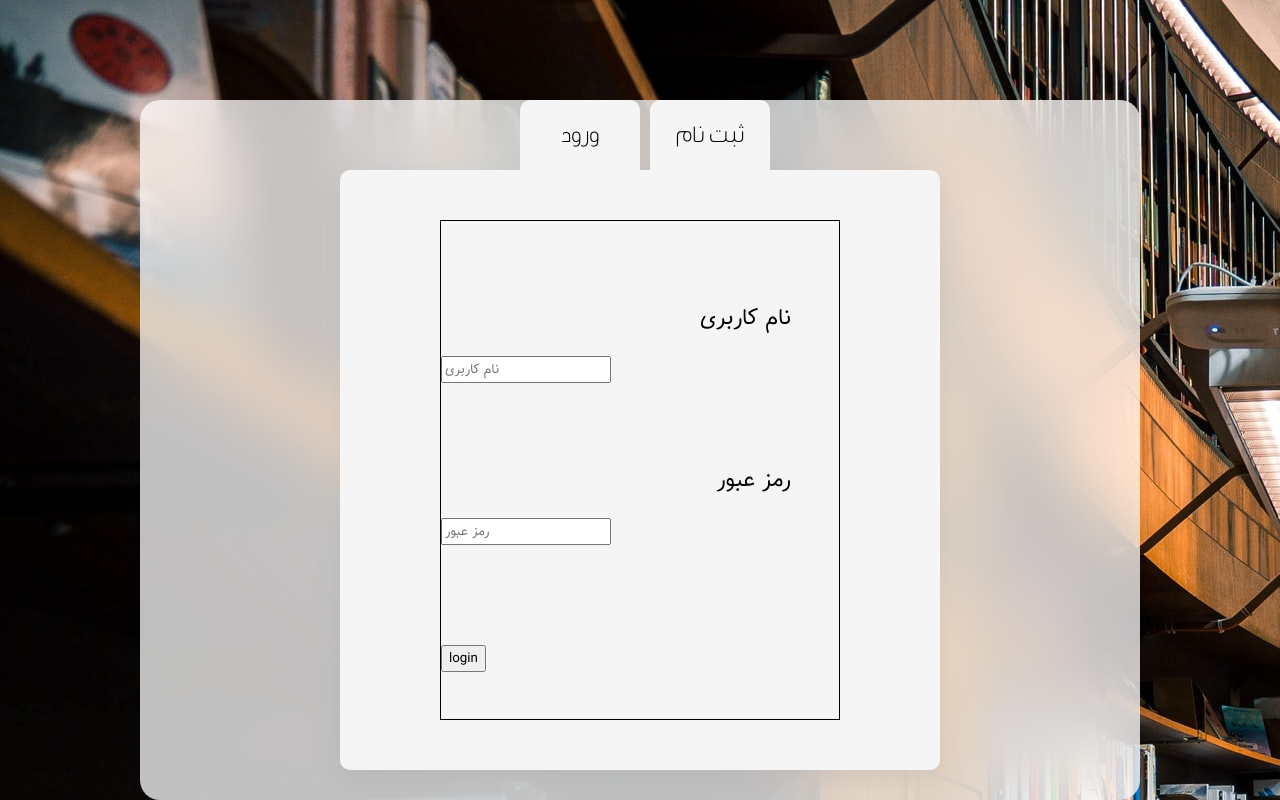
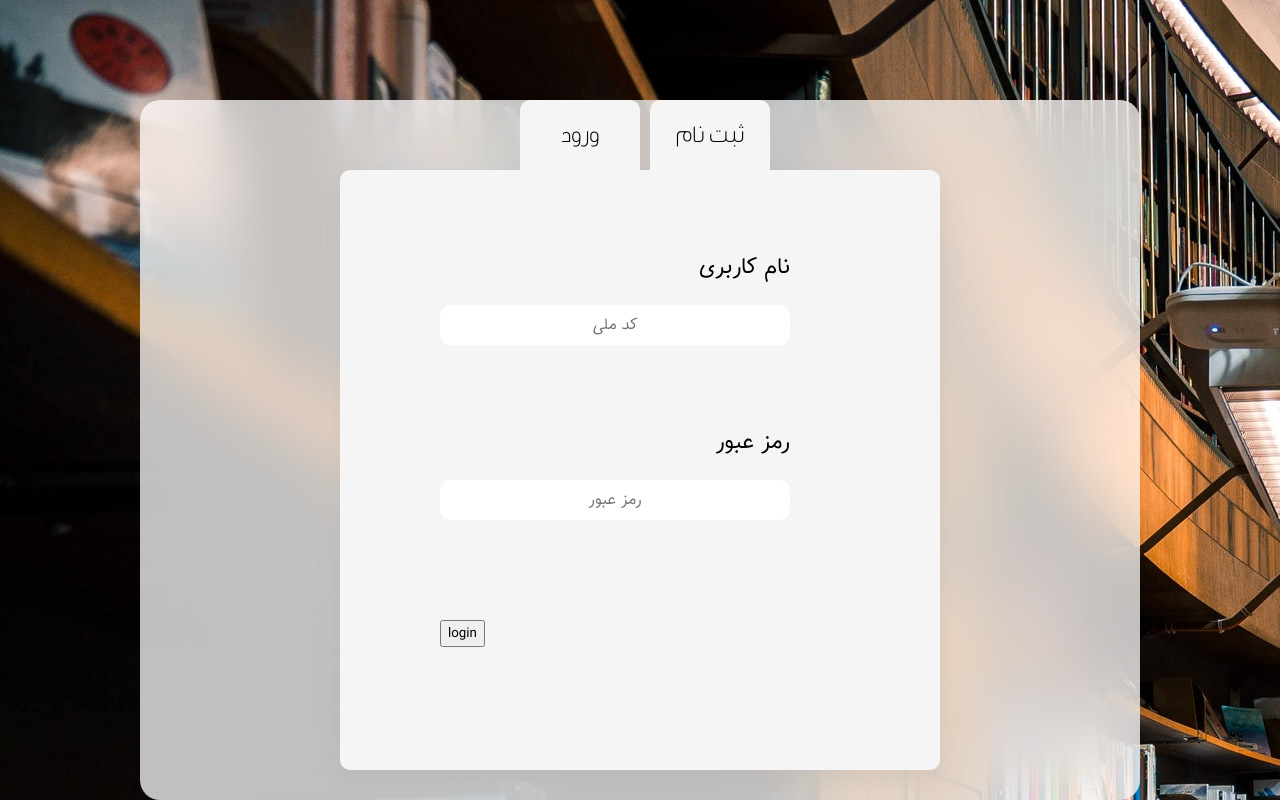
Before and after one commit to alivarastepour/LMS, a React (Create React App) app in the folder front-end/: page / in a window 1280 px wide. Built offline with nearby package versions, Linux system fonts and the light colour scheme; the HTML template or start-up script is replaced by a standard one.

Commit message:
code cleanup

```diff
--- a/front-end/src/Components/Sign-in/Sign-in.js
+++ b/front-end/src/Components/Sign-in/Sign-in.js
@@ -6,11 +6,11 @@ const SignIn = () => {
             <Content>
                 <div className="flex-item label">نام کاربری</div>
                 <div className="flex-item input">
-                    <input type='text' placeholder="نام کاربری"/>
+                    <input className="inp" type='text' placeholder="کد ملی"/>
                 </div>
                 <div className="flex-item label" >رمز عبور</div>
                 <div className="flex-item input">
-                    <input type='password' placeholder="رمز عبور"/>
+                    <input className="inp" type='password' placeholder="رمز عبور"/>
                 </div>
                 <div className="flex-item submit">
                     <button>login</button>
--- a/front-end/src/Components/Sign-in/sign-in.styles.js
+++ b/front-end/src/Components/Sign-in/sign-in.styles.js
@@ -7,12 +7,14 @@ export const Wrapper = styled.div`
     background-color: #F5F5F5;
     box-shadow: rgba(149, 157, 165, 0.2) 0px 8px 24px;
     border-radius: 10px;
-    padding-top: 50px;
+    /* padding-top: 50px; */
 `;
 
 export const Content = styled.div`
     max-width: 400px;
     height: 500px;
     margin: auto;
-    border: 1px black solid;
+    display: flex;
+    flex-wrap: wrap;
+    flex-direction: column;
 `;
```
